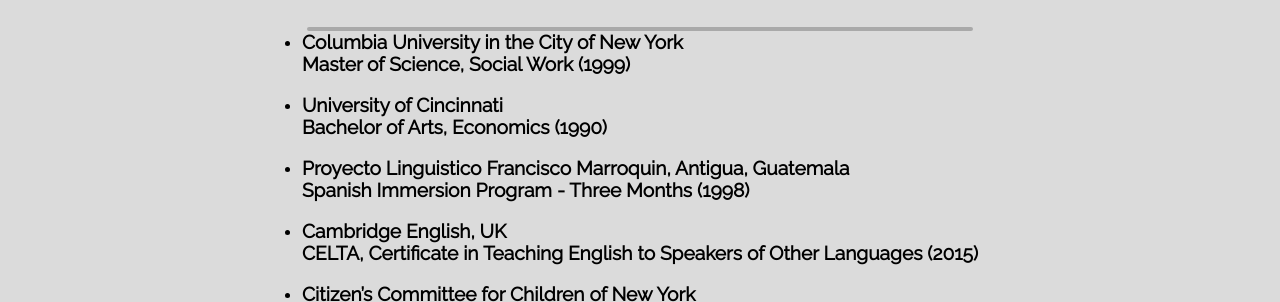
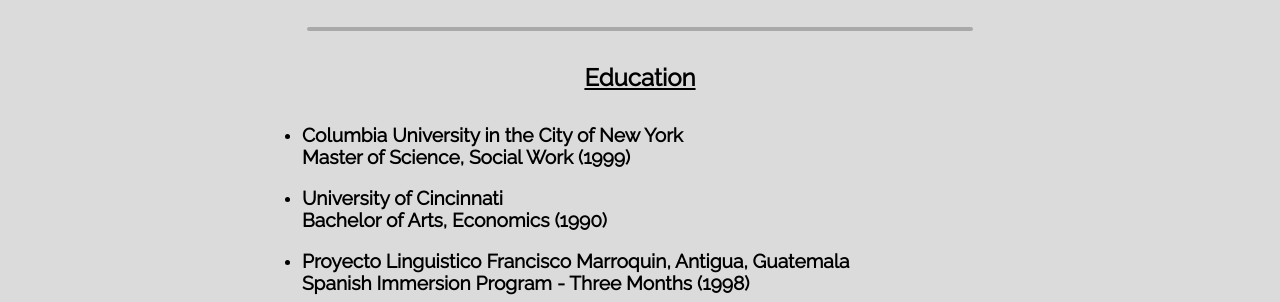
Before and after one commit to Sharad823/Project-1, a plain HTML site: page education.html in a window 1280 px wide. Shown: the part 415-717 px from the top of the page. Drawn offline with nearby package versions, Linux system fonts and the light colour scheme.

Commit message:
Update personal.css

```diff
--- a/personal.css
+++ b/personal.css
@@ -89,10 +89,6 @@ a:hover {
     padding: 2rem 0;
     font-size: 1.5rem;
     text-decoration: underline;
-}
-
-#education {
-   position: absolute;
 }
 
 .content ul {
```
